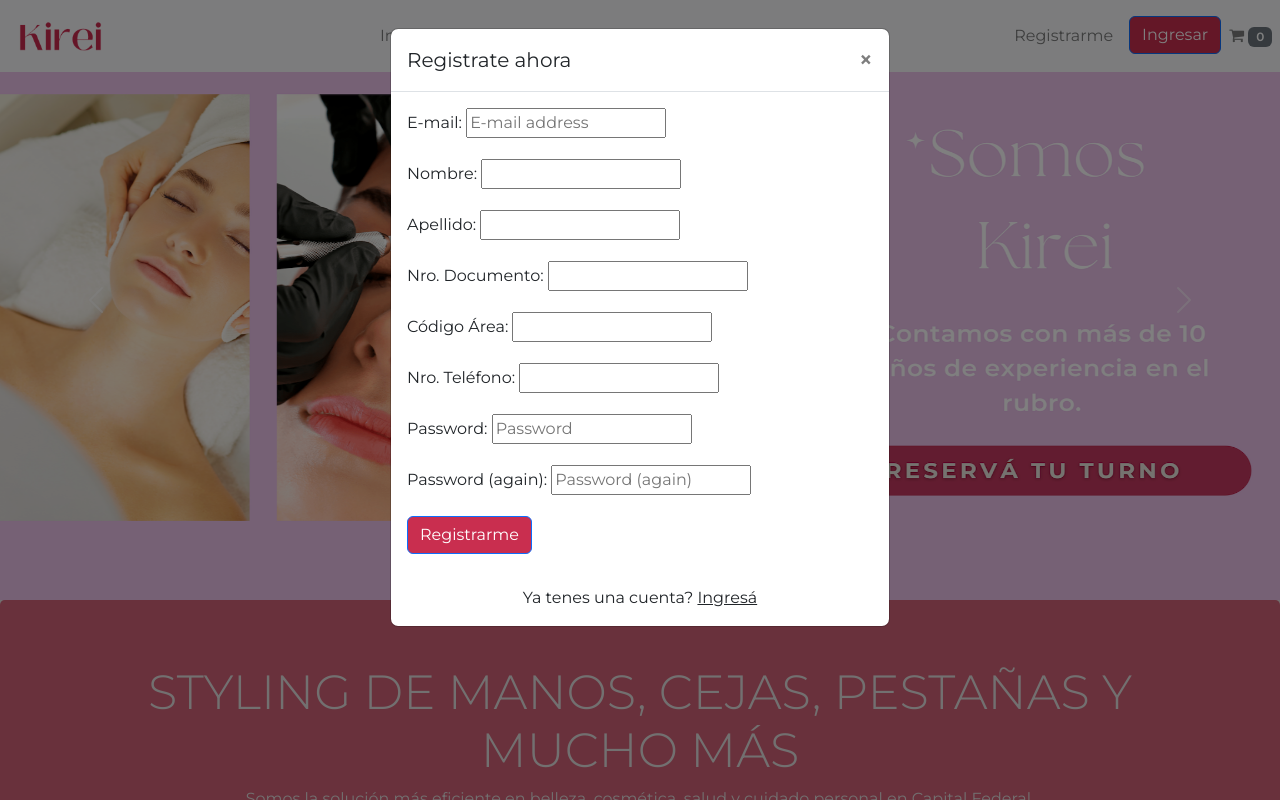
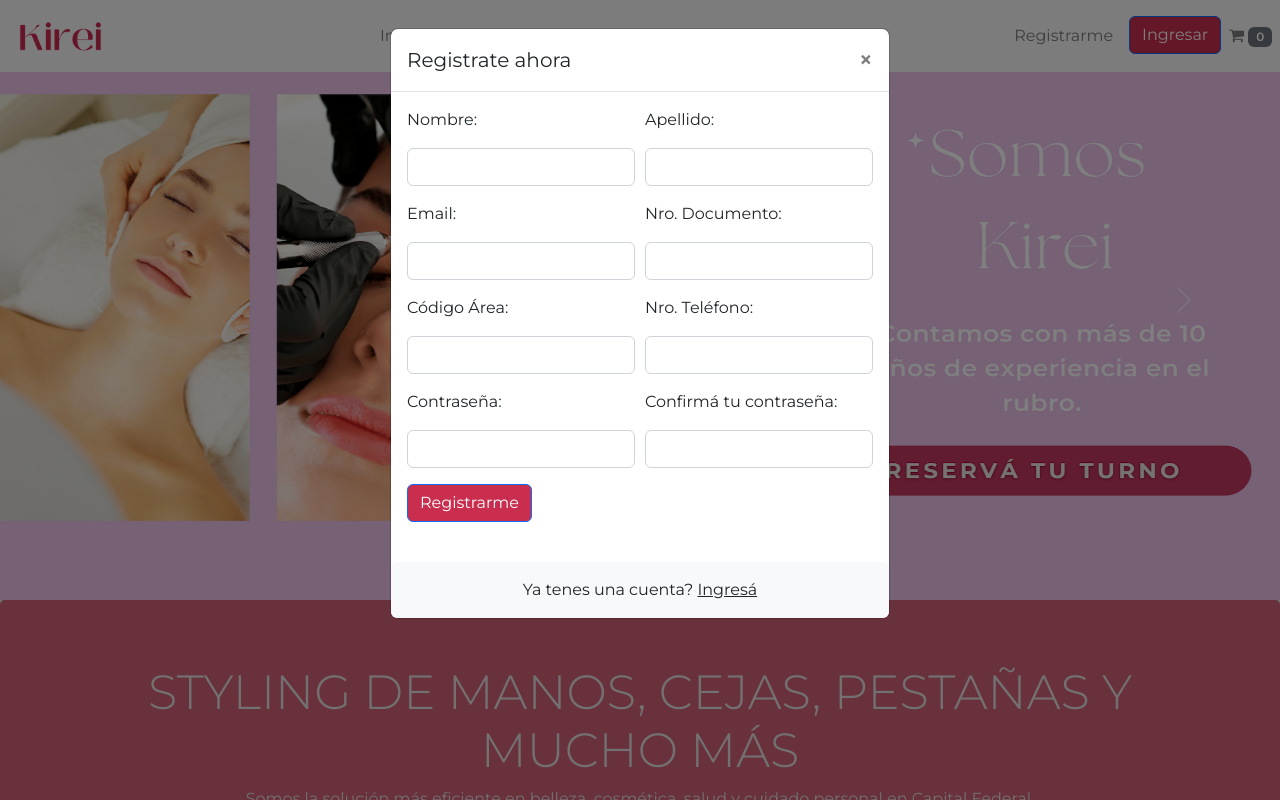
Before and after one commit to meliamaike/kirei-django-final-version, a Django app: page / in a window 1280 px wide, after a click on "Registrarme". Run offline with Django 4.2, Linux system fonts and the light colour scheme; some libraries are stand-ins or nearby versions.

Commit message:
Adding styles to login and signup

```diff
--- a/kireidjangoapp/customers/forms.py
+++ b/kireidjangoapp/customers/forms.py
@@ -25,7 +25,6 @@ class RegisterForm(SignupForm):
     document_number = forms.CharField(
         label="Nro. Documento", max_length=30, required=True
     )
-    #email = forms.EmailField(max_length=255, required=True, label="Email")
     area_code = forms.CharField(label="Código Área", max_length=5, required=True)
     phone_number = forms.CharField(label="Nro. Teléfono", max_length=20, required=True)
 
@@ -43,33 +42,30 @@ class RegisterForm(SignupForm):
         model = get_user_model()
 
 
-    # def __init__(self, *args, **kwargs):
-    #     super().__init__(*args, **kwargs)
-    #     self.helper = FormHelper(self)
-    #     self.fields["email"].label = "Email"
-    #     self.fields["password1"].label = "Contraseña"
-    #     self.fields["password2"].label = "Confirmá tu contraseña"
-    #     self.fields["email"].widget.attrs["placeholder"] = ""
-    #     self.fields["password1"].widget.attrs["placeholder"] = ""
-    #     self.fields["password2"].widget.attrs["placeholder"] = ""
-    #     self.helper.layout = Layout(
-    #         Row(
-    #             Column("first_name", css_class="form-group col-md-6"),
-    #             Column("last_name", css_class="form-group col-md-6"),
-    #             css_class="form-row",
-    #         ),
-    #         "email",
-    #         Row(
-    #             Column("document_number", css_class="form-group col-md-6"),
-    #             Column("phone_number", css_class="form-group col-md-6"),
-    #             css_class="form-row",
-    #         ),
-    #         Row(
-    #             Column("password1", css_class="form-group col-md-6"),
-    #             Column("password2", css_class="form-group col-md-6"),
-    #         ),
-    #         Submit("submit", "Ingresar", css_class="btn btn-primary mt-3"),
-    #     )
+
+
+    def __init__(self, *args, **kwargs):
+        super().__init__(*args, **kwargs)
+        self.helper = FormHelper(self)
+        self.fields["email"].label = "Email"
+        self.fields["password1"].label = "Contraseña"
+        self.fields["password2"].label = "Confirmá tu contraseña"
+        self.fields["email"].widget.attrs["placeholder"] = ""
+        self.fields["password1"].widget.attrs["placeholder"] = ""
+        self.fields["password2"].widget.attrs["placeholder"] = ""
+        self.fields['first_name'].widget.attrs.update({'class': 'form-control'})
+        self.fields['last_name'].widget.attrs.update({'class': 'form-control'})
+        self.fields['email'].widget.attrs.update({'class': 'form-control'})
+        self.fields['document_number'].widget.attrs.update({'class': 'form-control'})
+        self.fields['area_code'].widget.attrs.update({'class': 'form-control'})
+        self.fields['phone_number'].widget.attrs.update({'class': 'form-control'})
+        self.fields['password1'].widget.attrs.update({'class': 'form-control'})
+        self.fields['password2'].widget.attrs.update({'class': 'form-control'})
+
+
+
+
+
 
 # Form de Login
 
@@ -83,11 +79,7 @@ class CustomerLoginForm(LoginForm):
         self.fields["password"].label = "Contraseña"
         self.fields["remember"].label = "Recuérdame"
         self.helper.form_method = "post"
-        # self.helper.layout = Layout(
-        #     "login",
-        #     "password",
-        #     "remember",
-        # )
-
         self.fields["password"].widget.attrs["placeholder"] = ""
         self.fields["login"].widget.attrs["placeholder"] = ""
+        self.fields['login'].widget.attrs.update({'class': 'form-control my-2'})
+        self.fields['password'].widget.attrs.update({'class': 'form-control my-2'})
--- a/kireidjangoapp/customers/templates/customers/login.html
+++ b/kireidjangoapp/customers/templates/customers/login.html
@@ -16,26 +16,35 @@
           {% load crispy_forms_tags %}
           <!-- Your Login Form Here -->
               <form action="{{ current_url }}" method="POST" class="needs-validation" novalidate="" autocomplete="off" enctype="multipart/form-data">
-              <div class="mb-3">
+              <div class="mb-3 mx-3">
                     {% csrf_token %}
-                    {{ login_form.as_p }}
-                    <button type="submit" class="btn btn-primary ms-auto" name="login_form_submit">
-                      Ingresar
-                  </button>
-                    <div class="mb-3 ">
-                        <a href="{% url 'customers:password_reset'%}" class="float-start">
-                            Olvidé mi contraseña
-                        </a>
-                        <br>
-                        <br>
+                    <div class="form-group row">
+                      <label class="form-label">{{ login_form.login.label_tag }}</label>
+                        {{ login_form.login}}
+                    </div>
+                    <div class="form-group row">
+                      <label class="form-label">{{ login_form.password.label_tag }}</label>
+                        {{ login_form.password }}
                     </div>
                     <div class="d-flex align-items-center">
-
-                  </div>
+                      <a href="{% url 'customers:password_reset'%}" class="float-start">
+                        Olvidé mi contraseña
+                      </a>
+                      <button type="submit" class="btn btn-primary ms-auto" name="login_form_submit">
+                        Ingresar
+                    </button>
+                    </div>
                 </div>
             </form>
+            <br>
+            <br>
+          </div>
+          <div class="card bg-light py-3 border-0">
+            <div class="header text-center">
+              ¿No tenés cuenta? <a href="{% url 'customers:register'%}" class="text-dark"> Registrate </a>
+            </div>
         </div>
-      </div>
+        </div>
     </div>
   </div>
   {% endif %}
--- a/kireidjangoapp/customers/templates/customers/register.html
+++ b/kireidjangoapp/customers/templates/customers/register.html
@@ -11,18 +11,85 @@
         <div class="modal-body">
           <form action="{{ current_url }}" method="POST">
             {% csrf_token %}
-            {{ register_form.as_p}}
+            <div class="form-row">
+                <div class="form-group col-md-6">
+                  <label class= "form-label"> {{ register_form.first_name.label_tag }} </label>
+                    {{ register_form.first_name }}
+                    {% if register_form.first_name.help_text %}
+                        <small class="form-text text-muted">{{ register_form.first_name.help_text }}</small>
+                    {% endif %}
+                </div>
+                <div class="form-group col-md-6">
+                  <label class= "form-label"> {{ register_form.last_name.label_tag }} </label>
+                    {{ register_form.last_name }}
+                    {% if register_form.last_name.help_text %}
+                        <small class="form-text text-muted">{{ register_form.last_name.help_text }}</small>
+                    {% endif %}
+                </div>
+              </div>
+              <div class="form-row">
+                <div class="form-group col-md-6">
+                <label class= "form-label"> {{ register_form.email.label_tag }} </label>
+                    {{ register_form.email }}
+                    {% if register_form.email.help_text %}
+                        <small class="form-text text-muted">{{ register_form.email.help_text }}</small>
+                    {% endif %}
+                </div>
+                <div class="form-group col-md-6">
+                <label class= "form-label"> {{ register_form.document_number.label_tag }} </label>
+                    {{ register_form.document_number }}
+                    {% if register_form.document_number.help_text %}
+                        <small class="form-text text-muted">{{ register_form.document_number.help_text }}</small>
+                    {% endif %}
+                  </div>
+              </div>
+              <div class="form-row">
+                <div class="form-group col-md-6">
+                  <label class= "form-label"> {{ register_form.area_code.label_tag }} </label>
+                    {{ register_form.area_code }}
+                    {% if register_form.area_code.help_text %}
+                        <small class="form-text text-muted">{{ register_form.area_code.help_text }}</small>
+                    {% endif %}
+                </div>
+                <div class="form-group col-md-6">
+                  <label class= "form-label"> {{ register_form.phone_number.label_tag }} </label>
+                    {{ register_form.phone_number }}
+                    {% if register_form.phone_number.help_text %}
+                        <small class="form-text text-muted">{{ register_form.phone_number.help_text }}</small>
+                    {% endif %}
+                </div>
+              </div>
+              <div class="form-row">
+                <div class="form-group col-md-6">
+                  <label class= "form-label"> {{ register_form.password1.label_tag }} </label>
+                    {{ register_form.password1 }}
+                    {% if register_form.password1.help_text %}
+                        <small class="form-text text-muted">{{ register_form.password1.help_text }}</small>
+                    {% endif %}
+                </div>
+                <div class="form-group col-md-6">
+                  <label class= "form-label"> {{ register_form.password2.label_tag }} </label>
+                    {{ register_form.password2 }}
+                    {% if register_form.password2.help_text %}
+                        <small class="form-text text-muted">{{ register_form.password2.help_text }}</small>
+                    {% endif %}
+                </div>
+              </div>
+
             <button type="submit" class="btn btn-primary ms-auto" name="register_form_submit">
               Registrarme
           </button>
+          <br>
+          <br>
           </form>
         </div>
-        <div class="card-footer py-3 border-0">
-          <div class="text-center">
+        <div class="card bg-light py-3 border-0">
+          <div class="header text-center">
               Ya tenes una cuenta? <a href="/login" class="text-dark">Ingresá</a>
           </div>
       </div>
       </div>
+
     </div>
   </div>
   {% endif %}
```
Also changed, not shown: kireidjangoapp/db.sqlite3.
